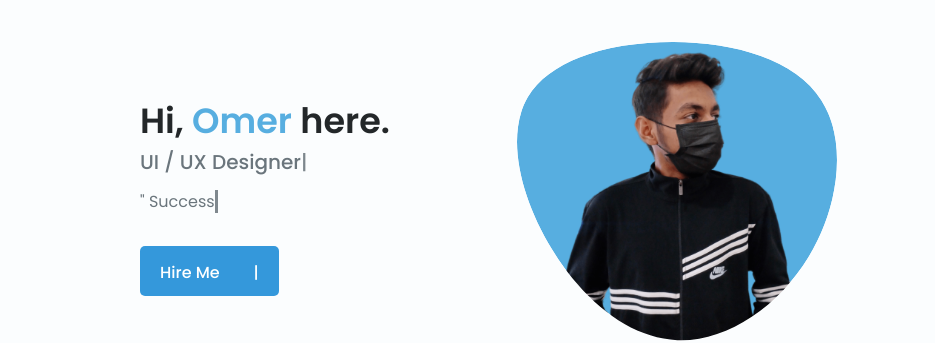
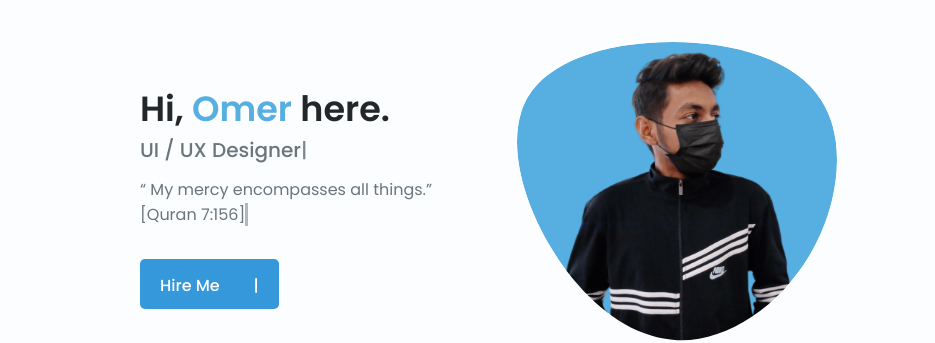
Before and after one commit to proc32/sep-20, a plain HTML site: page index.html in a window 1280 px wide. Shown: the part 142-485 px from the top of the page, 184-1119 px from the left. Drawn offline with nearby package versions, Linux system fonts and the light colour scheme; files whose address does not match are found by name.

Commit message:
index.html

```diff
--- a/index.html
+++ b/index.html
@@ -1593,17 +1593,16 @@
 
     <script>
         const phrases = [
-            '" Prodigious yet still learning 📝. "',
-            '" Wealth wins, whims wane 💰. "',
-            '" Success over seduction 🥇. "',
-            '" Drive over distractions 🏍️. "',
-            '" Chase goals, not gazes 🎯. "',
-            '" Eyes on growth, not glances 📈. "',
-            '" Gaze at goals, not girls 💪. "',
-            '" Building Money mindset. 🧠. "',
-            '" Look at legacy, leave lust 🧬. "',
-            '" Growth requires Goodbye 💔. "',
-            '" Risky move, worth it? 💲"',
+            '“ And Allah would not punish them while they seek forgiveness.” [Quran 8:33]',
+            '“ My mercy encompasses all things.” [Quran 7:156]',
+            '“ The truth is from your Lord, so do not be among the doubters.” [Quran 3:60]',
+            '“ Allah does not burden a soul beyond that it can bear.” [Quran 2:286]',
+            '“ Do what is beautiful. Allah loves those who do what is beautiful.” [Quran 2:195]',
+            '“ Indeed, I am near.” [Quran 2:186]',
+            '" He knows what is in every heart.” [Quran 67:13]',
+            '" People who repent and do good deeds truly return to God.” [Quran 25:71]',
+            '" And speak to people good words.” [Quran 2:83]',
+
 
         ];
 
```
